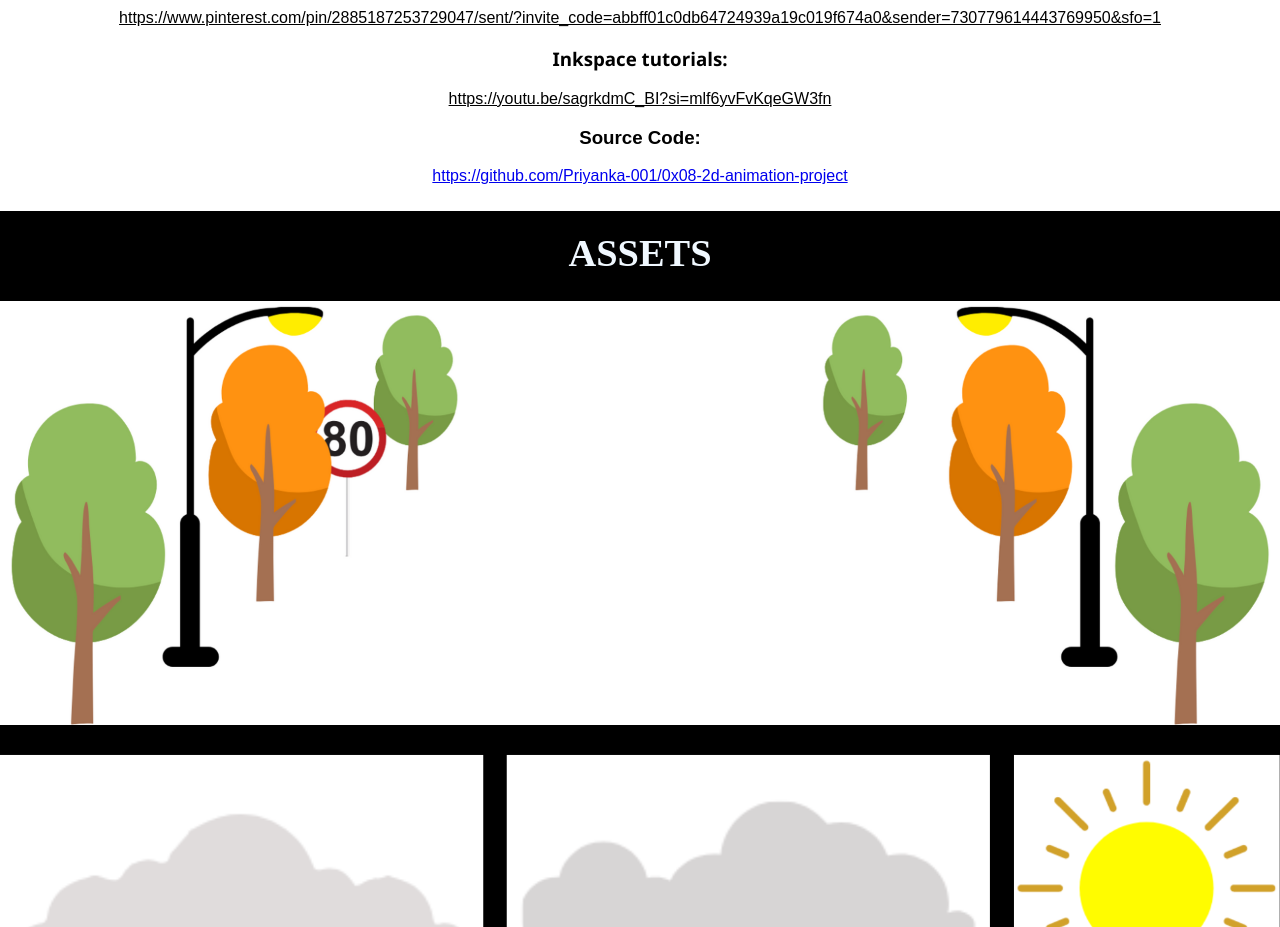
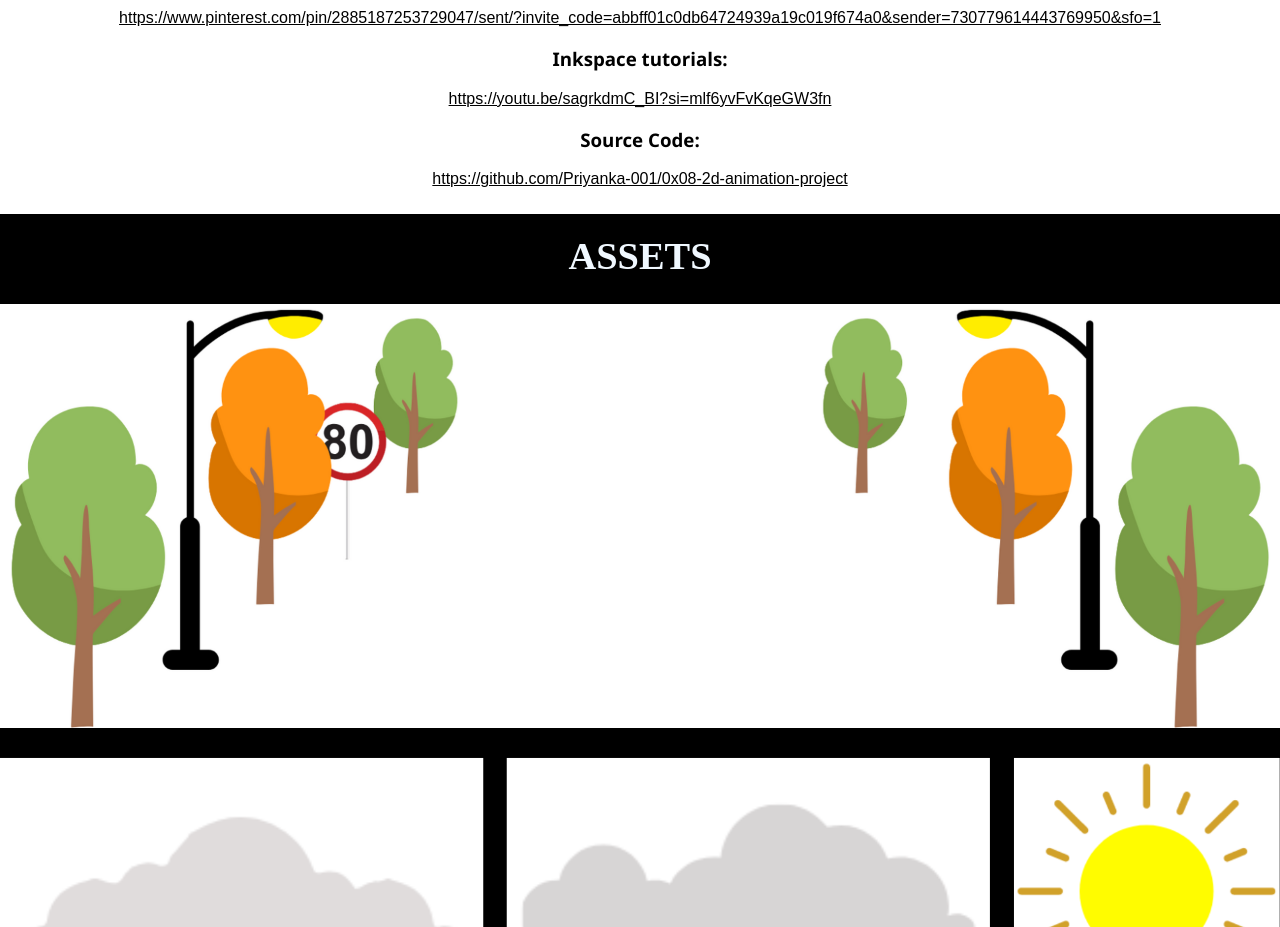
Before and after one commit to saneha-garg/Travel_beats_animation, a plain HTML site: page index.html in a window 1280 px wide. Shown: the part 840-1767 px from the top of the page. Drawn offline with Linux system fonts and the light colour scheme.

Commit message:
Update style.css

```diff
--- a/style.css
+++ b/style.css
@@ -107,16 +107,16 @@ body {
     color: aliceblue;
 }
 
-.resource-one h3, .resource-two h3{
+.resource-one h3, .resource-two h3, .resource-three h3{
     font-family:'Segoe UI', Tahoma, Geneva, Verdana, sans-serif;
 }
 
-.resource-one a, .resource-two a{
+.resource-one a, .resource-two a, .resource-three a{
     text-align: center;
     color: black;
 }
 
-.resource-one a:hover, .resource-two a:hover{
+.resource-one a:hover, .resource-two a:hover, .resource-three a:hover{
   color: rgb(2, 2, 203);
 }
 
```
